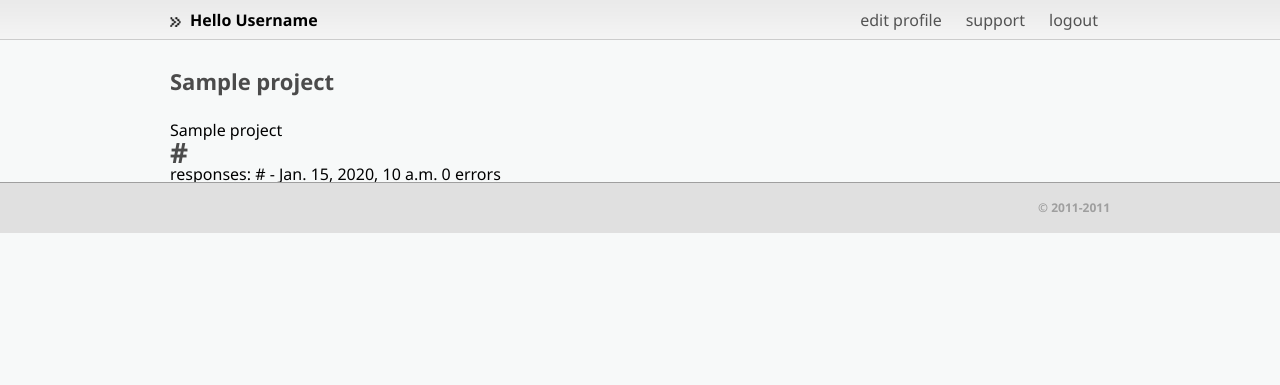
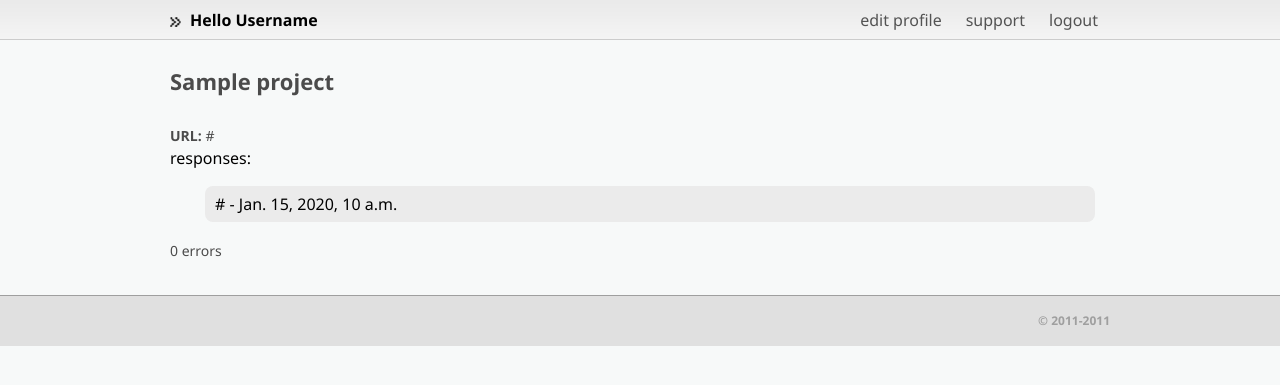
Before and after one commit to andrewsmedina/djangodash2011, a Django app: template startdust_website/panel/templates/panel/project.html in a window 1280 px wide. Shown: the part 119-504 px from the top of the page. Run offline with Django 3.2, Linux system fonts and the light colour scheme; the template is opened without the code that fills it: most values are stand-ins (such as "Sample title", 1, 10 or a date in 2020); parts of the project's set-up code (start-up, migrations or seed data) failed here and were passed over.

Commit message:
Edit template and style for project

```diff
--- a/startdust_website/panel/static/css/panel.css
+++ b/startdust_website/panel/static/css/panel.css
@@ -37,6 +37,10 @@
 	color: #4B4B4B;
 }
 
+.projects.project {
+	margin-bottom: 30px;
+}
+
 .projects ul {
 	margin: 20px 0px 0px 20px;
 	border-radius: 8px;
@@ -58,6 +62,14 @@
 	font-weight: normal;
 }
 
+.projects p a {
+	color: #4b4b4b;
+}
+
+.projects p a:hover {
+	color: #a73636;
+}
+
 .projects span {
 	font-weight: bold;
 }
--- a/startdust_website/panel/templates/panel/project.html
+++ b/startdust_website/panel/templates/panel/project.html
@@ -2,26 +2,31 @@
 
 {% block content %}
     <div class="container">
+        <div class="projects project">
             <h2>{{ project.name }}</h2>
-        {{ project.name }}
-        <p>{{ project.url }}</p>
+            <p><span>URL: </span><a href="{{ project.url }}" target="_blank">{{ project.url }}</a></p>
 
             {% if project.set_responses %}
                 responses:
+                <ul>
                     {% for response in project.set_responses %}
-                {{ response.url }} - {{ response.time}}
+                        <li>{{ response.url }} - {{ response.time}}</li>
                     {% endfor %}
+                </ul>
             {% else %}
-            0 responses
+                <p>0 responses</p>
             {% endif %}
 
             {% if project.set_errors %}
                 errors:
+                <ul>
                     {% for error in  project.set_errors %}
-                {{ error.exception }} - {{ error.date}}
+                        <li>{{ error.exception }} - {{ error.date}}</li>
                     {% endfor %}
+                </ul>
             {% else %}
-            0 errors
+                <p>0 errors<p>
             {% endif %}
         </div>
+    </div>
 {% endblock %}
```
Lines whose indentation alone changed are shown as unchanged.
